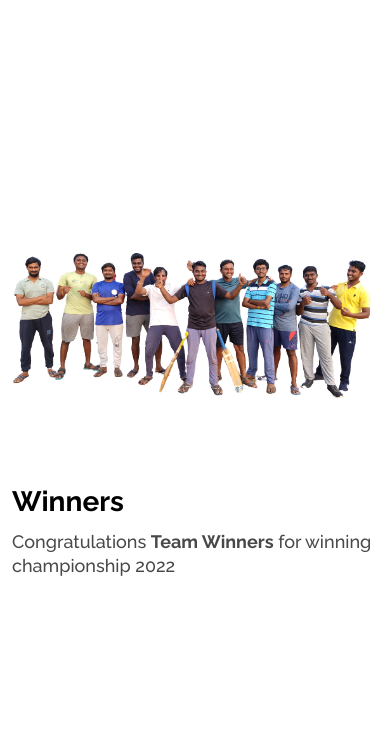
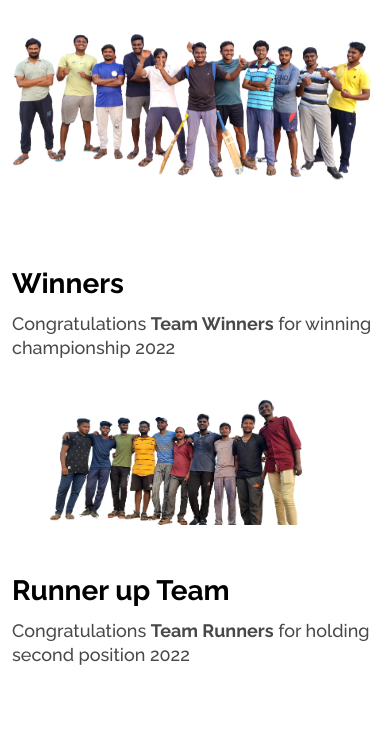
Before and after one commit to manulalapeta-cricketclub/tournament, a plain HTML site: page index.html in a window 390 px wide. Shown: the part 57-811 px from the top of the page. Drawn offline with nearby package versions, Linux system fonts and the light colour scheme.

Commit message:
intial push

```diff
--- a/assets/css/style.css
+++ b/assets/css/style.css
@@ -1393,3 +1393,15 @@ section {
   /* background: rgba(34, 34, 34, 0.6); */
   background: none;
 }
+@media (max-width: 991px){
+#hero {
+    height: fit-content;
+}
+}
+@media (max-width: 768px){
+#hero {
+    margin-top: 0px;
+    padding-top: 0px;
+    padding-bottom: 0px;
+}
+}
--- a/index.html
+++ b/index.html
@@ -87,7 +87,7 @@
   </header><!-- End Header -->
 
   <!-- ======= winner Section ======= -->
-  <section id="hero" class="d-flex align-items-center">
+  <section id="hero" class="d-flex align-items-center winner-main">
 
     <div class="container">
       <div class="row">
@@ -106,7 +106,7 @@
     </div>
   </section><!-- End Hero -->
   <!-- ======= Runner up Section ======= -->
-  <section id="hero" class="d-flex align-items-center">
+  <section id="hero" class="d-flex align-items-center runner-main">
 
     <div class="container">
       <div class="row">
```
